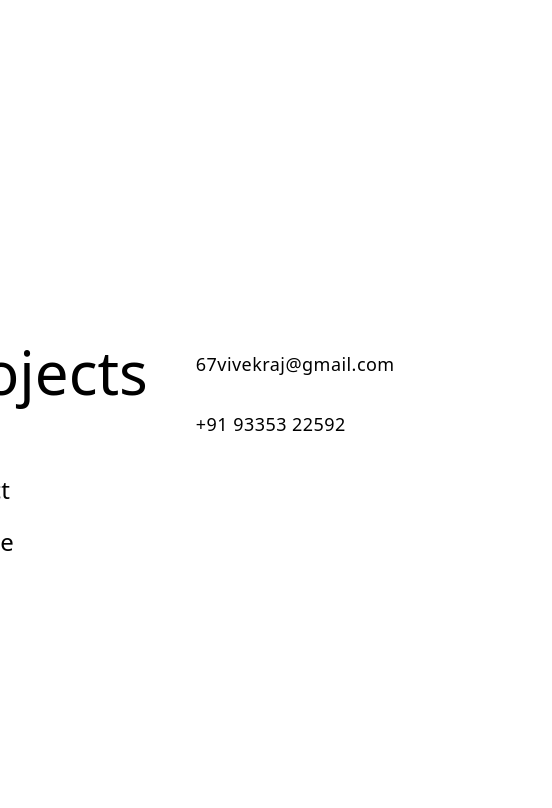
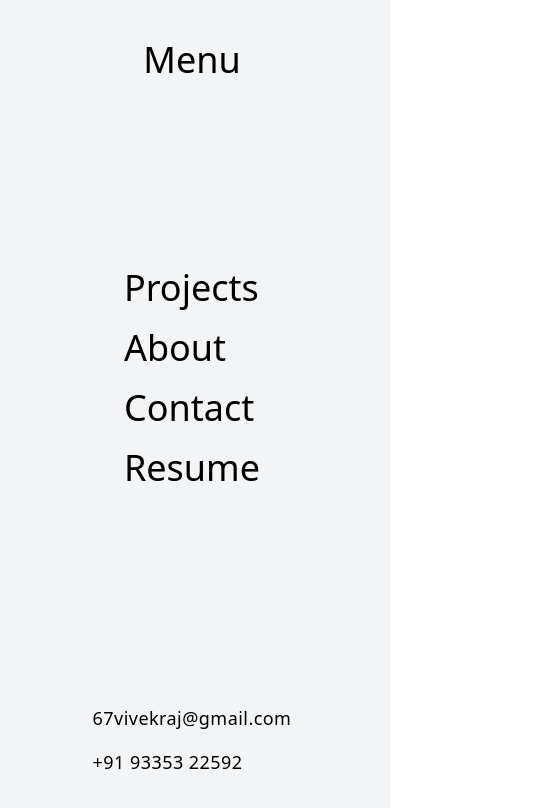
Before and after one commit to 256bitguy/Reactportfolio, a React (Vite) app: page / in a window 390 px wide. Shown: the top 808 px of the page, 552 px wide, since content can reach past the window. Built offline with nearby package versions, Linux system fonts and the light colour scheme; some icons are missing.

Commit message:
fix the cosmetic ui issues

```diff
--- a/src/UI/Pages/About.jsx
+++ b/src/UI/Pages/About.jsx
@@ -11,7 +11,7 @@ export const About = () => {
         <Black title={"About Me"} subtitle={"Front-End Developer"} />
       </div>
       <div className="flex align-center leading-loose  justify-center  ">
-        <div className="p-10 text-left w-1/2 sm:w:3/4">
+        <div className="sm:p-10 p-5 text-left sm:w-1/2 sm:w:3/4">
           <div className="self-center">
             {" "}
             <h2 className="text-3xl  self-center mb-4">About me..</h2>
@@ -69,7 +69,7 @@ export const About = () => {
             My Interests
           </h2>
         </div>
-        <div className="grid grid-cols-4 gap-5 gap-y-5 text-center">
+        <div className="grid sm:grid-cols-4 grid-cols-2 gap-5 sm:gap-y-5 text-center">
           <div className="inline-flex justify-center space-x-5">
             <img
               src="https://raw.githubusercontent.com/256bitguy/Reactportfolio/e858bb2a08b389ad3a636581ef69e0aae0209e76/public/cpp.svg"
@@ -137,20 +137,22 @@ export const About = () => {
         </div>
       </div>
 
-      <div className="flex  h-48 w-full justify-center">
+     <div className="w-full flex justify-center">
+     <div className="flex  h-48 w-48  justify-center flex-col sm:flex-row">
         <button className="inline-flex items-center h-10  rounded-md bg-black px-3.5 py-2.5 text-center p-5 m-5 text-sm font-semibold text-white shadow-sm hover:bg-indigo-500 focus-visible:outline focus-visible:outline-2 focus-visible:outline-offset-2 focus-visible:outline-indigo-600">
-          <Link to="/projects" className="flex  text-lg  items-center">
+          <Link to="/projects" className="flex  sm:text-lg  items-center">
             <ArrowRight className="mr-2" /> {/* Adjust margin as needed */}
             <span>All Projects</span>
           </Link>
         </button>
         <button className="inline-flex items-center h-10  rounded-md bg-black px-3.5 py-2.5 text-center p-5 m-5 text-sm font-semibold text-white shadow-sm hover:bg-indigo-500 focus-visible:outline focus-visible:outline-2 focus-visible:outline-offset-2 focus-visible:outline-indigo-600">
-          <Link to="/contact" className="flex  text-lg  items-center">
+          <Link to="/contact" className="flex   sm:text-lg  items-center">
             <ArrowRight className="mr-2" /> {/* Adjust margin as needed */}
             <span>Contacts</span>
           </Link>
         </button>
       </div>
+     </div>
       <Footer />
     </>
   );
--- a/src/UI/Pages/Footer.jsx
+++ b/src/UI/Pages/Footer.jsx
@@ -4,8 +4,8 @@ import Resume from "./Resume";
 const Footer = () => {
   return (
     <>
-      <div className=" flex sm:flex-col lg:flex-row sm:items-center justify-between sm:justify-between w-full   sm:p-12 bg-black text-white ">
-        <div className="grid grid-flow-row  gap-5">
+      <div className=" flex sm:flex-col lg:flex-row sm:items-center justify-between sm:justify-between w-full  p-1 sm:p-12 bg-black text-white ">
+        <div className="grid grid-flow-row  gap-2">
           <div>
             <Link to="/projects">Projects</Link>
           </div>
@@ -19,7 +19,7 @@ const Footer = () => {
             <Link to="/about">About</Link>
           </div>
         </div>
-        <div className="grid grid-flow-row    gap-5">
+        <div className="grid gap-0 justify-center grid-flow-row align-middle sm:gap-4">
           <div>
             <h3>67vivekraj@gmail.com</h3>
           </div>
@@ -27,7 +27,7 @@ const Footer = () => {
             <h3>+91 93353 22592</h3>
           </div>
         </div>
-        <div className="mr-5"><Link to="/resume">Resume</Link></div>
+        <div className="mr-4"><Link to="/resume">Resume</Link></div>
       </div>
       <div className=" flex justify-center bg-black   text-white">
         <h3>&#169; Copyright 2024</h3>
--- a/src/UI/Pages/Menu.jsx
+++ b/src/UI/Pages/Menu.jsx
@@ -3,37 +3,35 @@ import { Link } from "react-router-dom";
 
 const Menu = () => {
   return (
-    <div className="flex items-center justify-center h-screen w-screen">
-    <div className="grid grid-flow-col gap-5 ">
+    <div className="flex sm:items-center sm:justify-center h-screen w-screen  bg-gray-100">
+    <div className="grid sm:grid-flow-col gap-5  grid-flow-row">
       {/* Vertical Menu */}
-      <div className=" text-center flex justify-top items-start writing-mode-vertical py-10">
-          <h3 className="block transform -rotate-90 text-2xl">Menu</h3>
+      <div className=" text-center flex justify-center items-start writing-mode-vertical py-10">
+          <h3 className="block transform sm:-rotate-90 text-4xl sm:text-2xl justify-center">Menu</h3>
         </div>
-      <div className="grid  gap-20">
-
-
-        {/* Main Content */}
+      <div className="grid  gap-20 justify-center">
+      {/* Main Content */}
         <div className="lg:w-96 h-48">
 
           <div>
 
-          <button className=" sm:text-6xl text-6xl lg:text-6xl hover:text-7xl rounded-lg mt-5">
+          <button className=" md:text-5xl text-4xl   hover:text-7xl rounded-lg mt-5">
               <Link to="/projects">Projects</Link>
             </button>
 
           </div>
           <div>
-            <h2 className=" text-2xl md:text-4xl lg:text-6xl hover:text-7xl  rounded-lg mt-5">
+            <h2 className=" md:text-5xl text-4xl   hover:text-7xl rounded-lg mt-5">
               <Link to="/about">About</Link>
             </h2>
           </div>
           <div>
-            <h2 className=" text-2xl md:text-4xl lg:text-6xl hover:text-7xl  rounded-lg mt-5">
+            <h2 className=" md:text-5xl text-4xl   hover:text-7xl rounded-lg mt-5">
               <Link to="/contact">Contact</Link>
             </h2>
           </div>
           <div>
-            <h2 className=" text-2xl md:text-4xl lg:text-6xl hover:text-7xl  rounded-lg mt-5">
+            <h2 className="md:text-5xl text-4xl   hover:text-7xl rounded-lg mt-5">
               <Link to="/resume">Resume</Link>
             </h2>
           </div>
@@ -41,10 +39,10 @@ const Menu = () => {
       </div>
 
       {/* Contact Info */}
-      <div className="w-96 flex justify-cemter items-end gap-4 p-5 font-sans">
-        <div className="grid gap-4">
+      <div className="w-96 flex justify-center items-end sm:gap-4 p-5 font-sans">
+        <div className="grid  gap-0 sm:gap-4">
           <div>
-            <h1 className="text-lg lg:text-3xl p-2 hover:text-4xl tracking-wide">67vivekraj@gmail.com</h1>
+            <h1 className="text-lg lg:text-3xl p-2  tracking-wide">67vivekraj@gmail.com</h1>
           </div>
           <div>
             <h1 className="text-lg lg:text-3xl p-2 tracking-wide">+91 93353 22592</h1>
--- a/src/UI/Pages/Projects.jsx
+++ b/src/UI/Pages/Projects.jsx
@@ -47,7 +47,7 @@ export const Projects = () => {
       <div>
         <Black title={"My Projects"} subtitle={"Contains different tech."} />
       </div>
-      <div>
+      <div className="w-screen">
         <ImageGrid desc={projectsDesc} />
       </div>
       <div className="flex w-full justify-center">
--- a/src/common/Black.jsx
+++ b/src/common/Black.jsx
@@ -7,23 +7,23 @@ import {
     return (
       <div className="flex flex-col bg-black w-full gap-10  h-screen">
         <div className="flex flex-2/9 justify-between m-5 text-white">
-          <div>
+          <div className="h-32 w-32 sm:h-52 sm:w-52">
             <img
               src="https://github.com/256bitguy/Reactportfolio/blob/master/public/vivek.png?raw=true"
               alt="sdf"
-              style={{ height: "150px", width: "150px" }}
+
               className="object-cover rounded-full"
             />
           </div>
           <div>
-            <AlignJustify size={65} />
+            <AlignJustify  className="size-12 sm:size-32"/>
           </div>
         </div>
         <div className="flex-7/9  h-full  flex justify-center items-center">
-          <div className="flex  gap-4 flex-col text-white items-center text-8xl">
-            <div className="pl-10">{title}</div>
+          <div className="flex  gap-4 flex-col text-white items-center text-3xl sm:text-8xl">
+            <div className="font-serif tracking-wide">{title}</div>
             <div className="items-center">
-              <p className="font-serif tracking-wide text-4xl">{subtitle}</p>
+              <p className="font-serif tracking-wide text-3xl sm:text-6xl">{subtitle}</p>
             </div>
           </div>
         </div>
--- a/src/common/ImageGrid.jsx
+++ b/src/common/ImageGrid.jsx
@@ -3,11 +3,11 @@ import Images from "./Images";
 const ImageGrid = ({ desc }) => {
   return (
     <div className="p-4">
-      <div class="grid  lg:grid-cols-3 gap-4 px-10 sm:grid-cols-2 xs:grid-cols-1 ">
+      <div class="grid  lg:grid-cols-3 gap-4  sm:grid-cols-2 xs:grid-cols-1 ">
         {desc.map((item) => {
           return (
             <div>
-              <Images title={item.title} subtitle={item.title} src={item.src} />
+              <Images title={item.title} subtitle={item.Subtitle} src={item.src} />
             </div>
           );
         })}
--- a/src/common/Images.jsx
+++ b/src/common/Images.jsx
@@ -2,14 +2,14 @@ import { Link } from "react-router-dom";
 
 const Images = ({ title, subtitle, src }) => {
   return (
-    <div className="relative w-full max-w-lg mx-auto m-5 rounded-lg ">
-      <button>
+    <div className="relative w-80 max-w-lg  h-80 mx-auto sm:h-96 sm:w-96 rounded-lg ">
+      <button className="sm:h-96  sm:w-96 h-80 w-80">
         <Link to="https://www.linkedin.com/in/vivek-raj-sde/">
           <img
             src={src}
             alt="Descriptive Alt Text"
             className="object-cover  object-center group-hover:opacity-75 rounded-2xl"
-            style={{ height: "512px", width: "512px" }}
+
           />
         </Link>{" "}
       </button>
```
